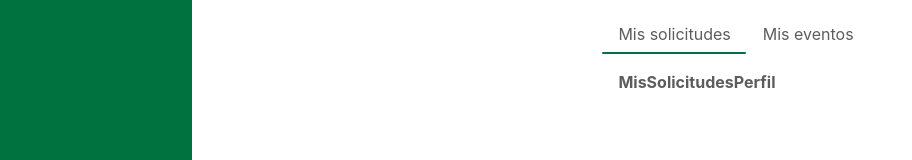
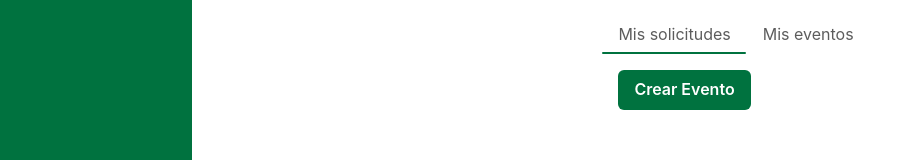
Before and after one commit to heozdev/EventosUABC, a React (Vite) app: page /perfil in a window 1280 px wide. Shown: the part 335-495 px from the top of the page, without its empty margins (0-912 px from the left). Built offline with nearby package versions, Linux system fonts and the light colour scheme.

Commit message:
agregue boton de crear evento en el perfil

```diff
--- a/src/componentes/Perfil/MisSolicitudesPerfil.jsx
+++ b/src/componentes/Perfil/MisSolicitudesPerfil.jsx
@@ -1,3 +1,5 @@
+import PanelSolicitud from "../Solicitud/PanelSolicitud";
+
 export const MisSolicitudesPerfil = () => {
-    return <div>MisSolicitudesPerfil</div>;
+    return <PanelSolicitud/>;
 };
--- a/src/componentes/Solicitud/PanelSolicitud.jsx
+++ b/src/componentes/Solicitud/PanelSolicitud.jsx
@@ -28,7 +28,7 @@ function PanelSolicitud() {
   };
   return (
     <>
-      <Button onClick={onOpen}>Crear Evento</Button>
+      <Button onClick={onOpen} bgColor='#00723F' color='white'>Crear Evento</Button>
 
       <Modal isOpen={isOpen} onClose={onClose} size={modalSize}>
         <ModalOverlay />
```
